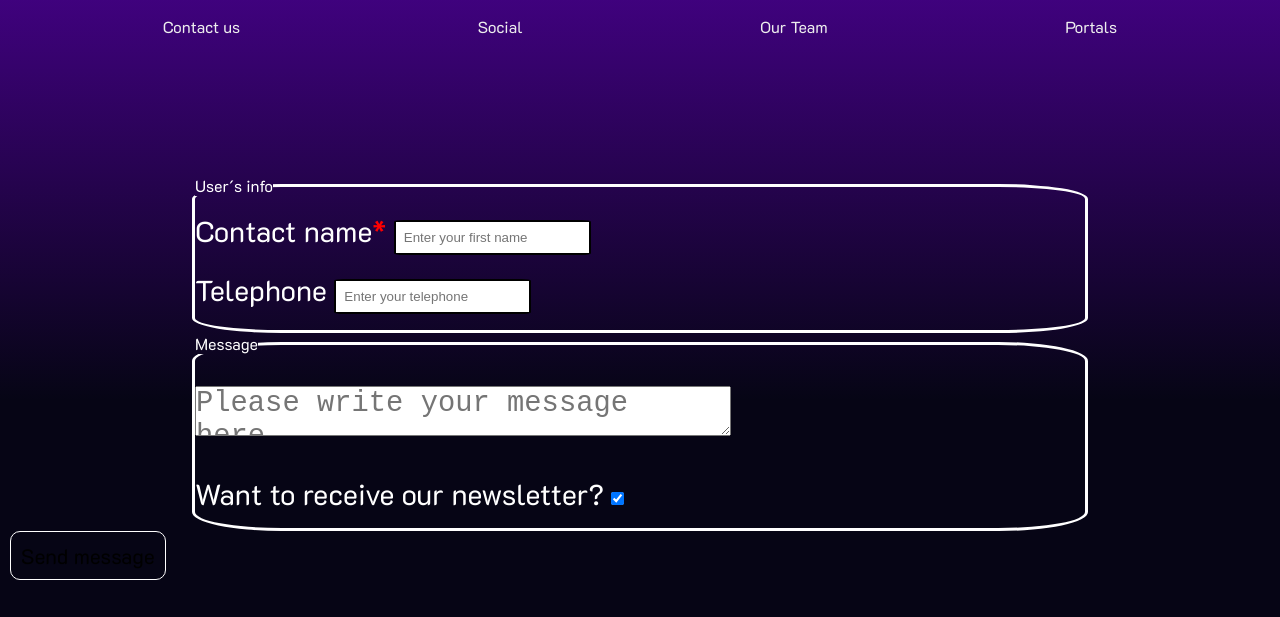
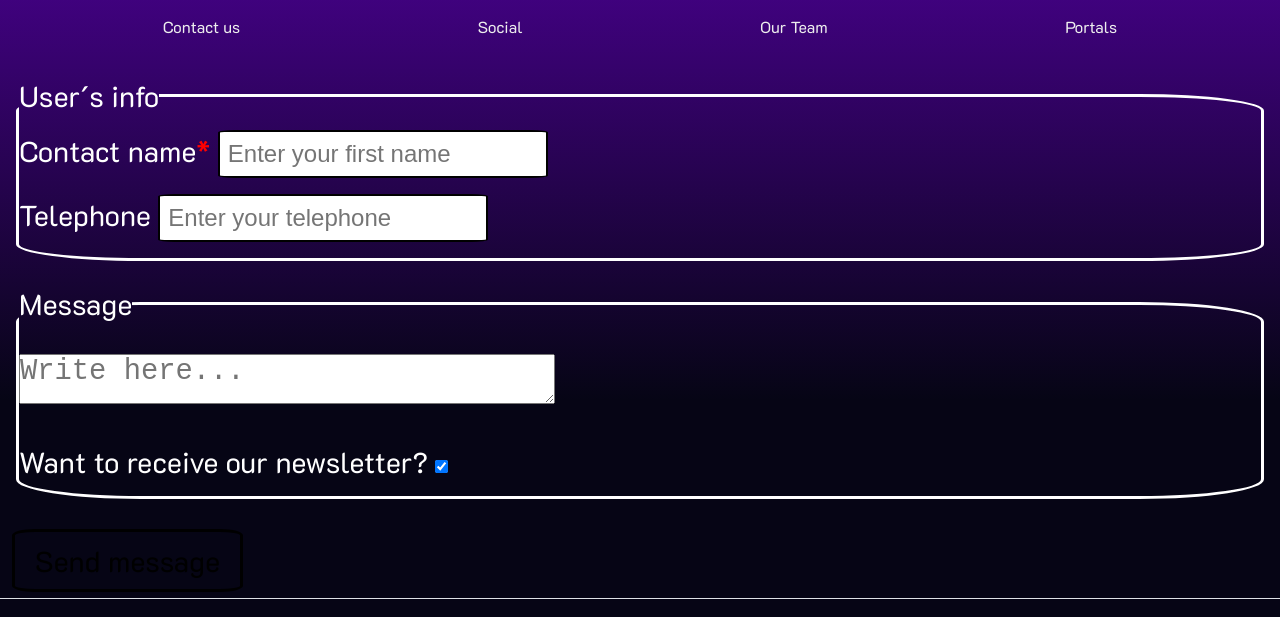
Before and after one commit to africandeluxe/Assigenment5, a plain HTML site: page html/contact_us.html in a window 1280 px wide. Shown: the top 617 px of the page. Drawn offline with nearby package versions, Linux system fonts and the light colour scheme.

Commit message:
save before call

```diff
--- a/css/contact_us.css
+++ b/css/contact_us.css
@@ -1,3 +1,19 @@
+:root {
+  --primary-text-color: #eee;
+  --background-color: linear-gradient(0deg, rgb(6, 5, 21) 50%, rgb(86, 0, 167) 120%);
+  --primary-font-family: "K2D-Regular";
+  --secondary-font-family: "K2D-SemiBold";
+  --boldest-font-family: "K2D-Bold";
+
+  --spacing-small: 8px;
+  --spacing-main: 16px;
+}
+.main-contact-us {
+  display: flex;
+  flex-direction: column;
+  justify-content: center;
+}
+
 .field,
 textarea {
     font-size: calc(1rem + 1vw);
@@ -6,16 +22,17 @@ textarea {
 }
 legend {
   color:#fff;
+  font-size: calc(1rem + 1vw);
 }
 
 fieldset {
     border: 3px solid white;
     border-radius: 10%;
-    margin: 0 15%;
+    margin: 24px 16px;
 }
 
-button {
-    background-color: white;
+.send-button {
+    background-color: linear-gradient(#f8a4d8, #6d64ff);
     border: 3px solid black;
     border-radius: 10%;
     font-size: calc(1rem + 1vw);
@@ -25,7 +42,7 @@ button {
 }
 
 button:hover {
-    background-image: linear-gradient(#f8a4d8, #6d64ff);
+    background-image: linear-gradient(#6d64ff,#f8a4d8);
     color: #fff;
     cursor: pointer;
 }
@@ -43,6 +60,6 @@ textarea {
 input[type=text] {
     border: 2px solid black;
     border-radius: 5%;
-    font-size: calc(1.5rem+1vw);
+    font-size: calc(0.7rem + 1vw);
     padding: 8px;
 }
--- a/html/contact_us.html
+++ b/html/contact_us.html
@@ -66,8 +66,8 @@
       <img class="logo-mobile" src="./../img/LIA FINDER.png" alt="Lia finder logo">
       <div class="placeholder-grid"></div>
     </header>
-    <main>
-      <section >
+
+      <section class="main-contact-us">
         <form action="mailto: lia-finder@gmail.com" method="POST" enctype="text/plain">
           <fieldset>
               <legend>User´s info</legend>
@@ -84,7 +84,7 @@
                   <legend>Message</legend>
                       <div class="field">
                           <label for="message"></label>
-                          <textarea name="message" id="message" cols="30" rows="10" placeholder="Please write your message here..." required></textarea>
+                          <textarea name="message" id="message" cols="30" rows="30" placeholder="Write here..." required></textarea>
                       </div>
 
                       <div class="field">
@@ -92,11 +92,11 @@
                           <input type="checkbox" id="newsletter" value="answer-newsletter" checked>
                       </div>
           </fieldset>
-              <button>Send message</button>
+              <button class="send-button">Send message</button>
       </form>
 
       </section>
-    </main>
+
     <footer>
       <div class="social-medial-icons">
         <a href="www.instagram.com" target="_blank">
```
